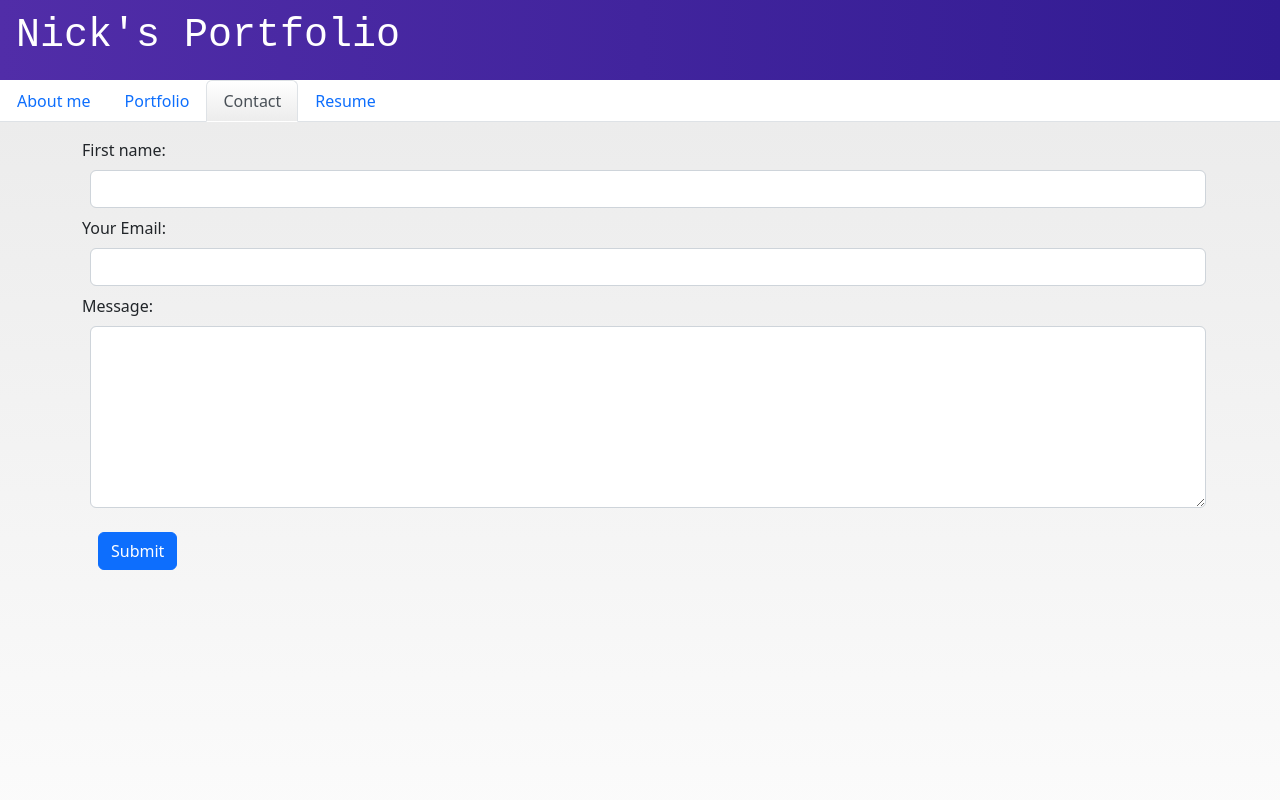
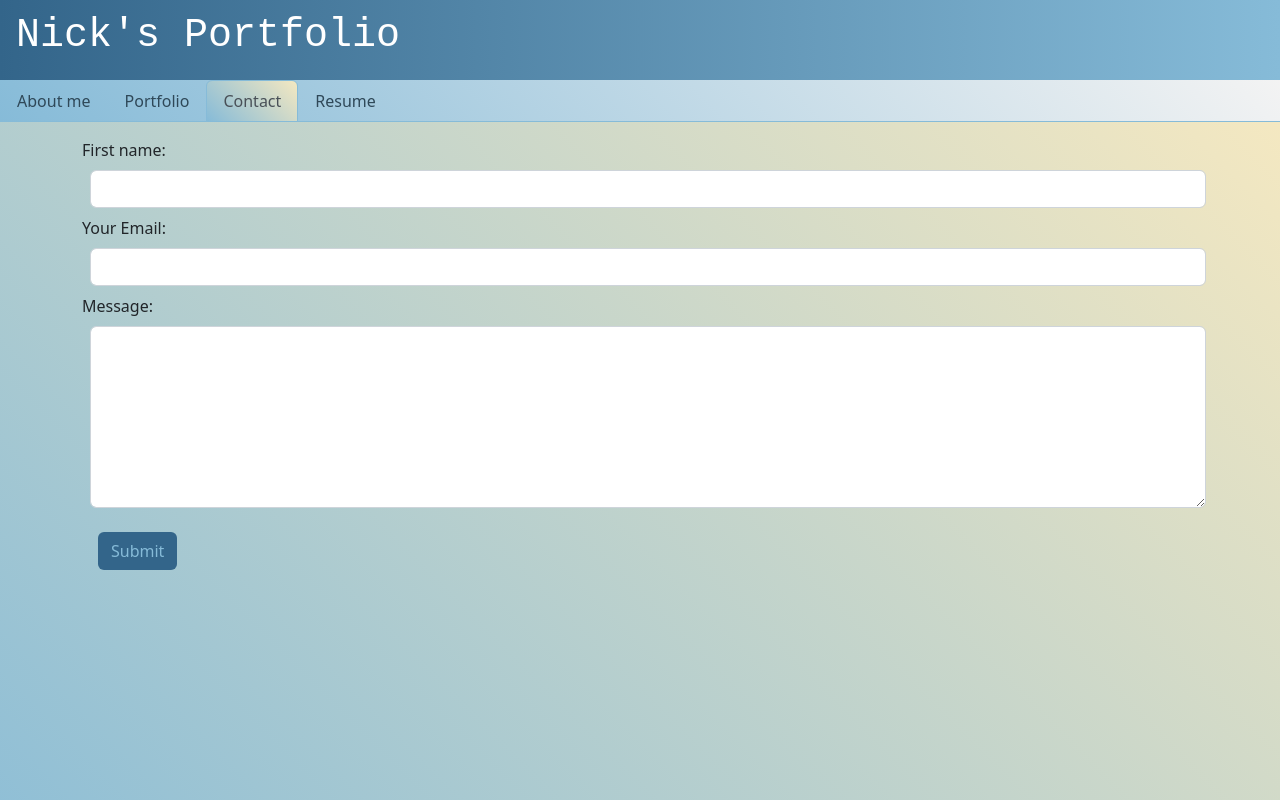
Before and after one commit to Dev-Attaway/React-Portfolio, a React (Vite) app: page /Contact in a window 1280 px wide. Shown: the top 800 px of the page. Built offline with nearby package versions, Linux system fonts and the light colour scheme.

Commit message:
added custom colors generated from Coolers

```diff
--- a/src/App.css
+++ b/src/App.css
@@ -1,7 +1,97 @@
-main {
-  background: linear-gradient(0.5turn, #ececec, #ffffff);
+/* SCSS RGB */
+:root {
+  --lapis-lazuli: rgba(51, 101, 138, 1);
+  --carolina-blue: rgba(134, 187, 216, 1);
+  --charcoal: rgba(47, 72, 88, 1);
+  --dutch-white: rgb(235, 241, 245);
+  --tomato: rgba(245, 93, 62, 1);
 }
 
+/* SCSS Gradient */
+:root {
+  --gradient-top: linear-gradient(
+    0deg,
+    #33658aff,
+    #86bbd8ff,
+    #2f4858ff,
+    #f4e8c1ff,
+    #f55d3eff
+  );
+  --gradient-right: linear-gradient(90deg, #33658aff, #86bbd8ff);
+  --gradient-bottom: linear-gradient(
+    180deg,
+    #33658aff,
+    #86bbd8ff,
+    #2f4858ff,
+    #f4e8c1ff,
+    #f55d3eff
+  );
+  --gradient-left: linear-gradient(
+    270deg,
+    #33658aff,
+    #86bbd8ff,
+    #2f4858ff,
+    #f4e8c1ff,
+    #f55d3eff
+  );
+  --gradient-top-right: linear-gradient(45deg, #86bbd8ff, #f4e8c1ff);
+  --gradient-top-nav: linear-gradient(45deg, #86bbd8ff, rgb(243, 243, 243));
+  --gradient-bottom-right: linear-gradient(
+    135deg,
+    #33658aff,
+    #86bbd8ff,
+    #2f4858ff,
+    #f4e8c1ff,
+    #f55d3eff
+  );
+  --gradient-top-left: linear-gradient(
+    225deg,
+    #33658aff,
+    #86bbd8ff,
+    #2f4858ff,
+    #f4e8c1ff,
+    #f55d3eff
+  );
+  --gradient-bottom-left: linear-gradient(
+    315deg,
+    #33658aff,
+    #86bbd8ff,
+    #2f4858ff,
+    #f4e8c1ff,
+    #f55d3eff
+  );
+  --gradient-radial: radial-gradient(
+    #33658aff,
+    #86bbd8ff,
+    #2f4858ff,
+    #f4e8c1ff,
+    #f55d3eff
+  );
+  --gradient-footer: linear-gradient(
+    225deg,
+    rgb(255, 255, 255),
+    rgb(190, 190, 190)
+  );
+}
+main {
+  background: var(--gradient-top-right);
+}
 .nav-tabs .nav-link.active {
-  background: linear-gradient(0turn, #ececec, #ffffff);
+  background: var(--gradient-top-right);
+  border-color: var(--carolina-blue);
+    box-shadow: none;
 }
+
+.nav {
+  background: var(--gradient-top-nav);
+  border-color: var(--carolina-blue);
+}
+
+.nav-link {
+  color: var(--charcoal);
+}
+
+.nav-tabs .nav-link:hover {
+  border-color: var(--carolina-blue);
+  box-shadow: 2px 2px 5px var(--charcoal);
+}
--- a/src/pages/Contact.jsx
+++ b/src/pages/Contact.jsx
@@ -1,4 +1,5 @@
 import { useState } from "react"; // Import the useState hook from React
+import "../styles/Contact.css";
 
 // Define the Contact component
 export default function Contact() {
@@ -92,11 +93,7 @@ export default function Contact() {
         )}
       </div>
 
-      <button
-        className="btn btn-primary m-3"
-        type="button"
-        onClick={handleSubmit}
-      >
+      <button className="btn m-3" type="button" onClick={handleSubmit}>
         Submit
       </button>
     </form>
--- /dev/null
+++ b/src/styles/Contact.css
@@ -0,0 +1,8 @@
+.btn {
+  background-color: var(--lapis-lazuli);
+  color: var(--carolina-blue);
+}
+
+.btn:hover {
+  background-color: var(--tomato);
+}
--- a/src/styles/Footer.css
+++ b/src/styles/Footer.css
@@ -1,5 +1,5 @@
 .footer {
-  background-color: #f5f5f5;
+  background: var(--gradient-footer);
   padding: 20px;
 }
 
--- a/src/styles/Header.css
+++ b/src/styles/Header.css
@@ -1,5 +1,5 @@
 header {
-  background: linear-gradient(0.25turn, #512da8, #311b92);
+  background: var(--gradient-right);
   height: 10vh;
   display: flex;
   align-items: center;
```
